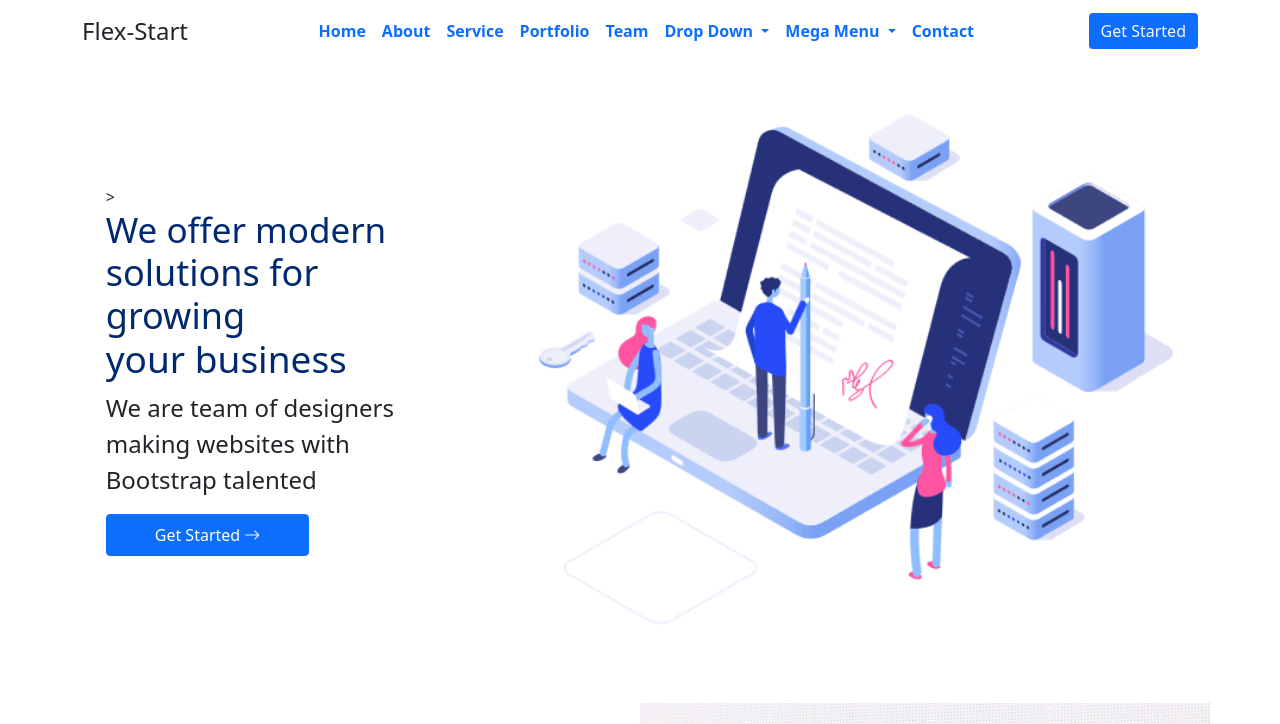
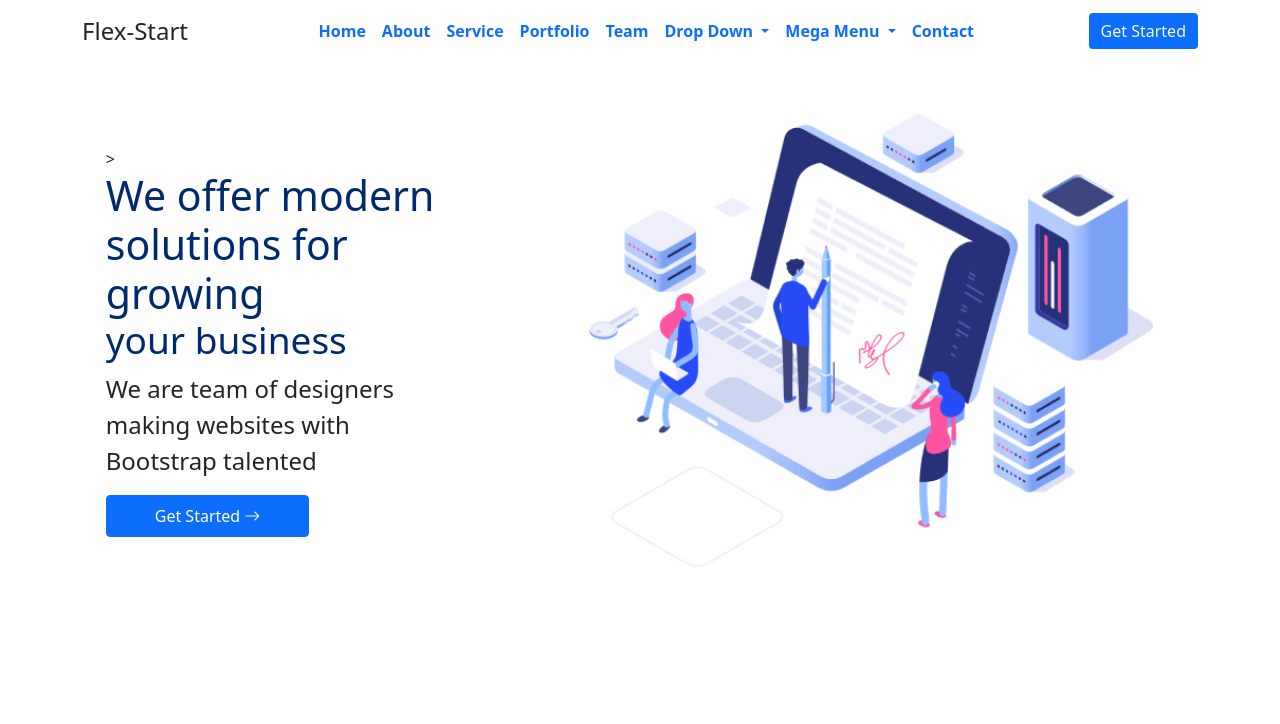
Before and after one commit to Clouds-nezuko/Business, a plain HTML site: page index.html in a window 1280 px wide. Shown: the top 724 px of the page. Drawn offline with nearby package versions, Linux system fonts and the light colour scheme.

Commit message:
adding of aos and adding of pictures and changing font-size

```diff
--- a/index.html
+++ b/index.html
@@ -80,12 +80,12 @@
         </div>
     </nav>
     <div class="container">
-        <div class="row">
+        <div class="row " style="padding-bottom:95px ;">
             <div class="de-class container col-sm-6 col-lg-4 col-md-5 my-auto " data-aos="fade-up" data-aos-delay="600"   data-aos-duration="3000">
                 >
                 <h1 class="  " style="color: #012970; font-size: 35px; "> <a href="#" class=""
-                        style="font-size: 35px; text-decoration: none; color: #012970;"> We offer modern </a><br> <a
-                        href="#" class=" " style="text-decoration:none ; font-size: 36px; color: #012970;">solutions for
+                        style="font-size: 41px; text-decoration: none; color: #012970;"> We offer modern </a><br> <a
+                        href="#" class=" " style="text-decoration:none ; font-size: 41px; color: #012970;">solutions for
                         growing</a> <br> <a href="#" class=""
                         style="font-size: 37px; text-decoration: none; color: #012970;"> your business</a> </h1>
                 <p class="fs-4">
@@ -95,9 +95,9 @@
                     Get Started <i class="bi bi-arrow-right"></i>
                 </button>
             </div>
-            <div class="container col-sm-8 col-lg-7 col-md-7  my-5 text-center">
+            <div class="container col-sm-8 col-lg-7 col-md-7  my-5 text-center" data-aos="zoom-out" data-aos-delay="900"  data-aos-duration="2500"  >
                 <img src="./FlexStart Bootstrap Template Demo_files/hero-img.png" alt="" class="img-fluid "
-                    style="width: 1000px; ">
+                    style="width: 600px; padding-left: 30px; ">
             </div>
 
         </div>
@@ -728,7 +728,7 @@
                                 style="color: #848484;font-size: 20px; text-decoration: none; font-weight: 100;">/
                                 mo</a></h1>
                         <div class="text-center">
-                            <img src="/FlexStart Bootstrap Template Demo_files/pricing-starter.png"
+                            <img src="./FlexStart Bootstrap Template Demo_files/pricing-starter.png"
                                 class="card-img-top img-fluid w-50 " alt="...">
                         </div>
                         <div class="card-body">
```
